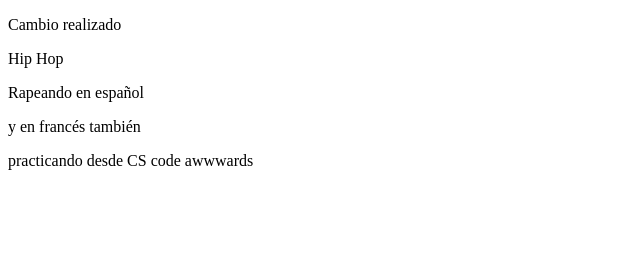
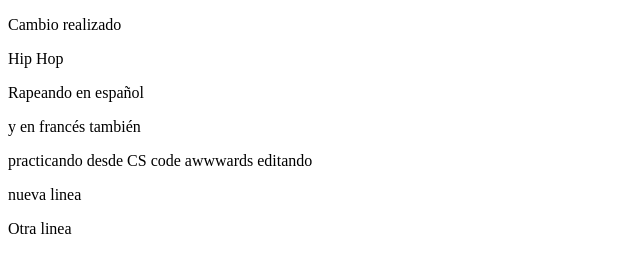
Before and after one commit to MaximoAdolfo/webgl-3, a plain HTML site: page index.html in a window 1280 px wide. Shown: the whole page, without its empty margins (0-640 px from the left). Drawn offline with Linux system fonts and the light colour scheme.

Commit message:
Commit new

```diff
--- a/index.html
+++ b/index.html
@@ -13,6 +13,8 @@
     <div><p>
         y en francés también<dazsdcfas
     </p></div>
-    <p>practicando desde CS code awwwards</p>
+    <p>practicando desde CS code awwwards editando</p>
+    <p>nueva linea</p>
+    <p>Otra linea</p>
 </body>
 </html>
```
